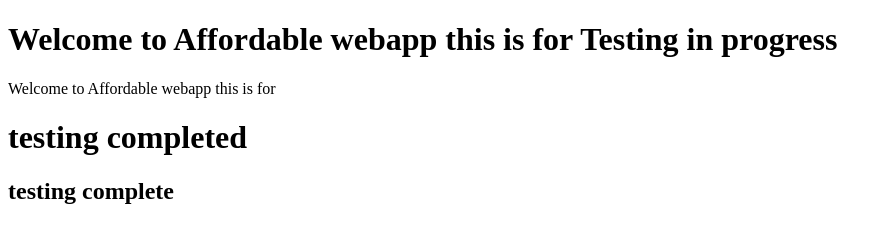
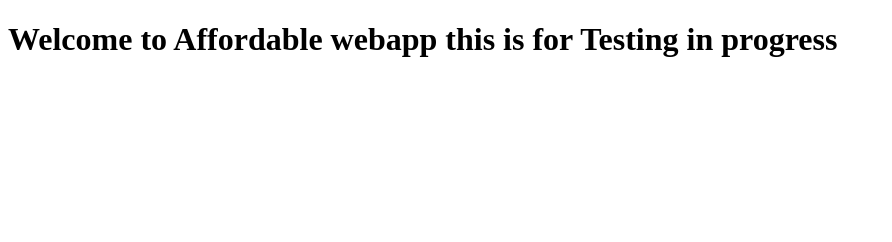
Before and after one commit to Xclusivep/ruzivo, a plain HTML site: page index.html in a window 1280 px wide. Shown: the whole page, without its empty margins (0-892 px from the left). Drawn offline with Linux system fonts and the light colour scheme.

Commit message:
Update index.html

```diff
--- a/index.html
+++ b/index.html
@@ -5,8 +5,5 @@
     </head>
     <body>
         <h1>Welcome to Affordable webapp this is for Testing in progress</h1>
-        <p>Welcome to Affordable  webapp this is for </p>
-        <h1>testing completed </h1>
-	<h2> testing complete </h2>
     </body>
 </html>
```
